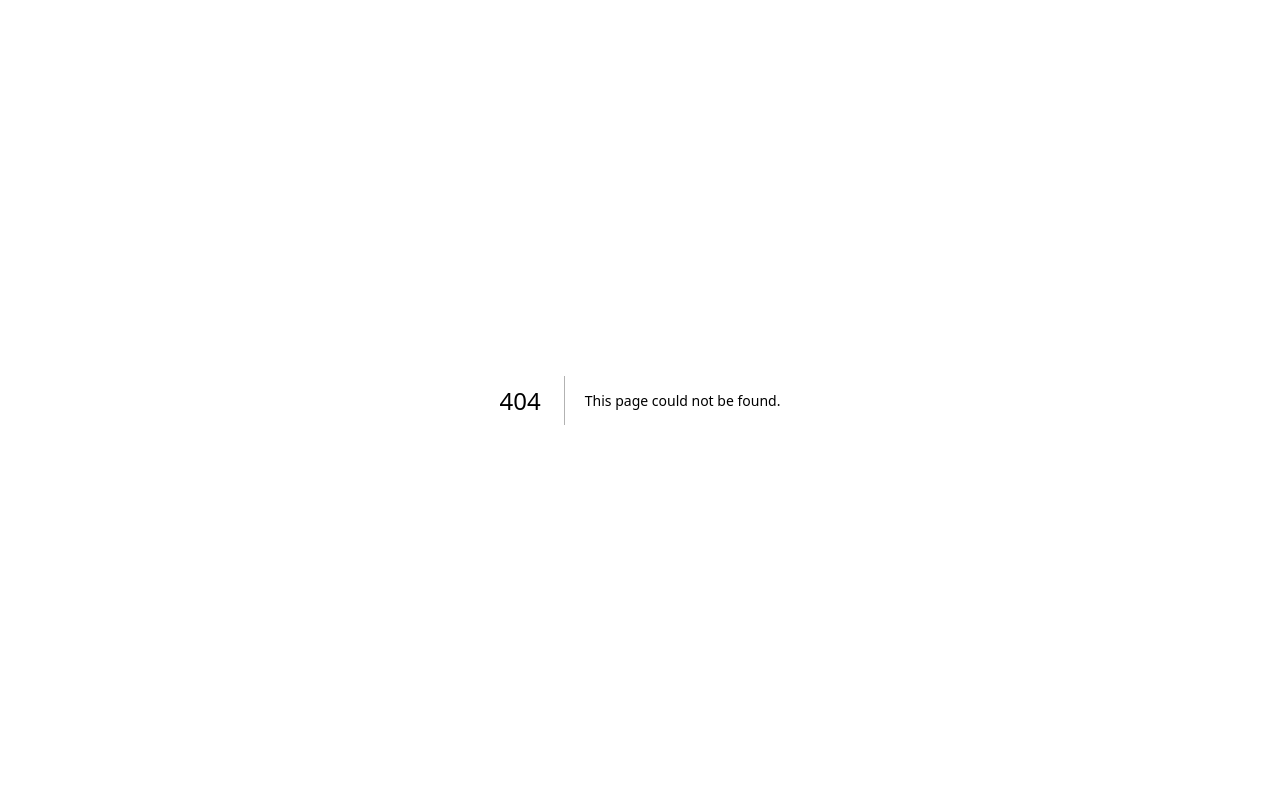
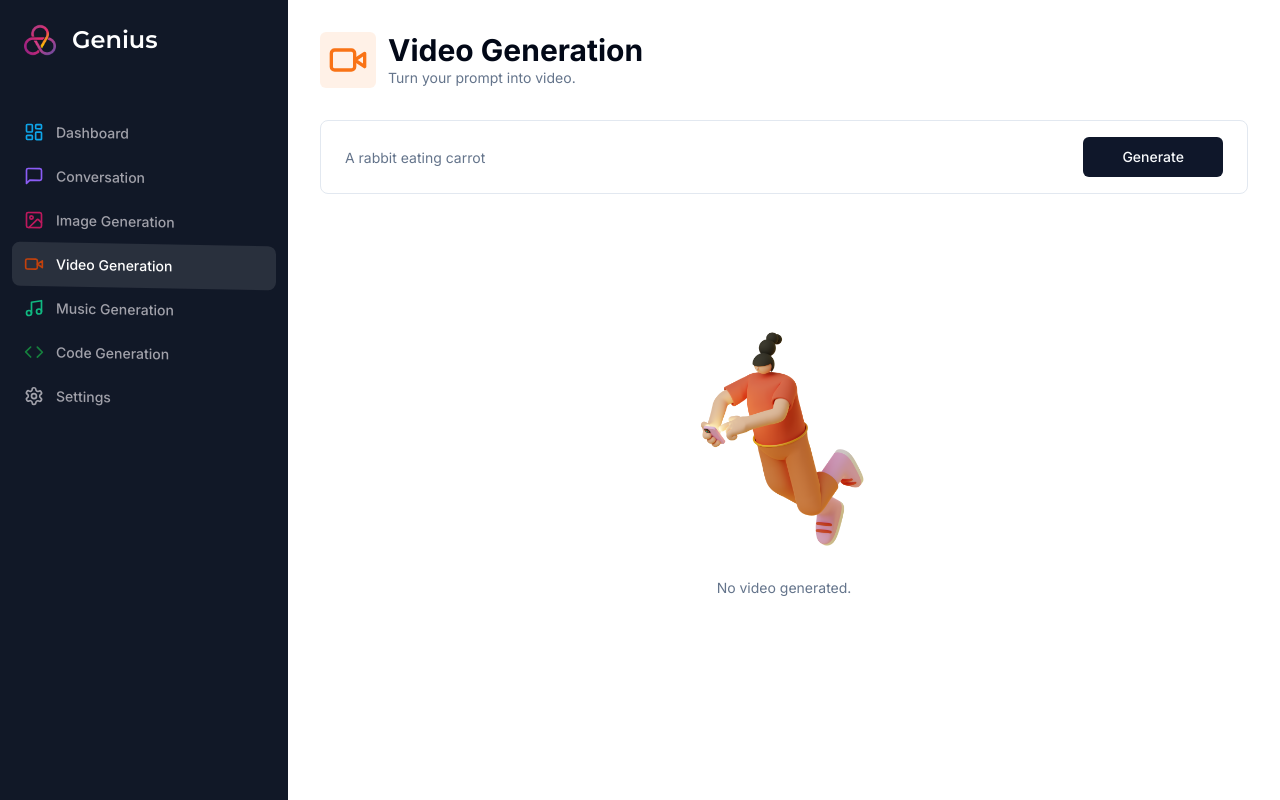
Before and after one commit to iamabhigupta/ai-saas, a Next.js app: page /video in a window 1280 px wide. Before the commit this address had no page. Built offline with nearby package versions, Linux system fonts and the light colour scheme.

Commit message:
all complete

```diff
--- /dev/null
+++ b/app/(dashboard)/(routes)/video/constants.ts
@@ -0,0 +1,7 @@
+import * as z from 'zod';
+
+export const formSchema = z.object({
+  prompt: z.string().min(3, {
+    message: 'Video prompt is required',
+  }),
+});
--- /dev/null
+++ b/app/(dashboard)/(routes)/video/page.tsx
@@ -0,0 +1,112 @@
+'use client';
+
+import { zodResolver } from '@hookform/resolvers/zod';
+import axios from 'axios';
+import { VideoIcon } from 'lucide-react';
+import { useRouter } from 'next/navigation';
+import { useState } from 'react';
+import { useForm } from 'react-hook-form';
+import * as z from 'zod';
+
+import Empty from '@/components/empty';
+import Heading from '@/components/heading';
+import Loader from '@/components/loader';
+import { Button } from '@/components/ui/button';
+import { Form, FormControl, FormField, FormItem } from '@/components/ui/form';
+import { Input } from '@/components/ui/input';
+
+import { formSchema } from './constants';
+
+const VideoPage = () => {
+  const router = useRouter();
+
+  const [video, setVideo] = useState<string>();
+
+  const form = useForm<z.infer<typeof formSchema>>({
+    resolver: zodResolver(formSchema),
+    defaultValues: {
+      prompt: '',
+    },
+  });
+
+  const isLoading = form.formState.isSubmitting;
+
+  const onSubmit = async (values: z.infer<typeof formSchema>) => {
+    try {
+      setVideo(undefined);
+
+      const res = await axios.post('/api/video', values);
+
+      setVideo(res.data[0]);
+      form.reset();
+    } catch (error: any) {
+      // TODO Open Pro Model
+      console.log(error);
+    } finally {
+      router.refresh();
+    }
+  };
+
+  return (
+    <div>
+      <Heading
+        title="Video Generation"
+        description="Turn your prompt into video."
+        icon={VideoIcon}
+        iconColor="text-orange-500"
+        bgColor="bg-orange-500/10"
+      />
+      <div className="px-4 lg:px-8">
+        <div>
+          <Form {...form}>
+            <form
+              onSubmit={form.handleSubmit(onSubmit)}
+              className="rounded-lg border w-full p-4 px-3 md:px-6 focus-within:shadow-sm grid grid-cols-12 gap-2"
+            >
+              <FormField
+                name="prompt"
+                render={({ field }) => (
+                  <FormItem className="col-span-12 lg:col-span-10">
+                    <FormControl className="m-0 p-0">
+                      <Input
+                        className="border-0 outline-none focus-visible:ring-0 focus-visible:ring-transparent"
+                        disabled={isLoading}
+                        placeholder="A rabbit eating carrot"
+                        autoComplete="off"
+                        {...field}
+                      />
+                    </FormControl>
+                  </FormItem>
+                )}
+              />
+              <Button
+                className="col-span-12 lg:col-span-2 w-full"
+                disabled={isLoading}
+              >
+                Generate
+              </Button>
+            </form>
+          </Form>
+        </div>
+        <div className="space-y-4 mt-4">
+          {isLoading && (
+            <div className="p-8 rounded-lg w-full flex items-center justify-center bg-muted">
+              <Loader />
+            </div>
+          )}
+          {!video && !isLoading && <Empty label="No video generated." />}
+          {video && (
+            <video
+              controls
+              className="w-full mt-8 aspect-video rounded-lg border border-black"
+            >
+              <source src={video} />
+            </video>
+          )}
+        </div>
+      </div>
+    </div>
+  );
+};
+
+export default VideoPage;
--- /dev/null
+++ b/app/api/video/route.ts
@@ -0,0 +1,39 @@
+import { auth } from '@clerk/nextjs';
+import { NextResponse } from 'next/server';
+import Replicate from 'replicate';
+
+const replicate = new Replicate({
+  auth: process.env.REPLICATE_API_TOKEN as string,
+});
+
+export async function POST(req: Request) {
+  try {
+    const { userId } = auth();
+    const body = await req.json();
+    const { prompt } = body;
+
+    if (!userId) {
+      return new NextResponse('Unauthorized', { status: 401 });
+    }
+
+    if (!prompt) {
+      return new NextResponse('Prompt is required', {
+        status: 400,
+      });
+    }
+
+    const response = await replicate.run(
+      'anotherjesse/zeroscope-v2-xl:9f747673945c62801b13b84701c783929c0ee784e4748ec062204894dda1a351',
+      {
+        input: {
+          prompt,
+        },
+      }
+    );
+
+    return NextResponse.json(response);
+  } catch (error) {
+    console.log('[VIDEO_ERROR]', error);
+    return new NextResponse('Internal Error', { status: 500 });
+  }
+}
```
